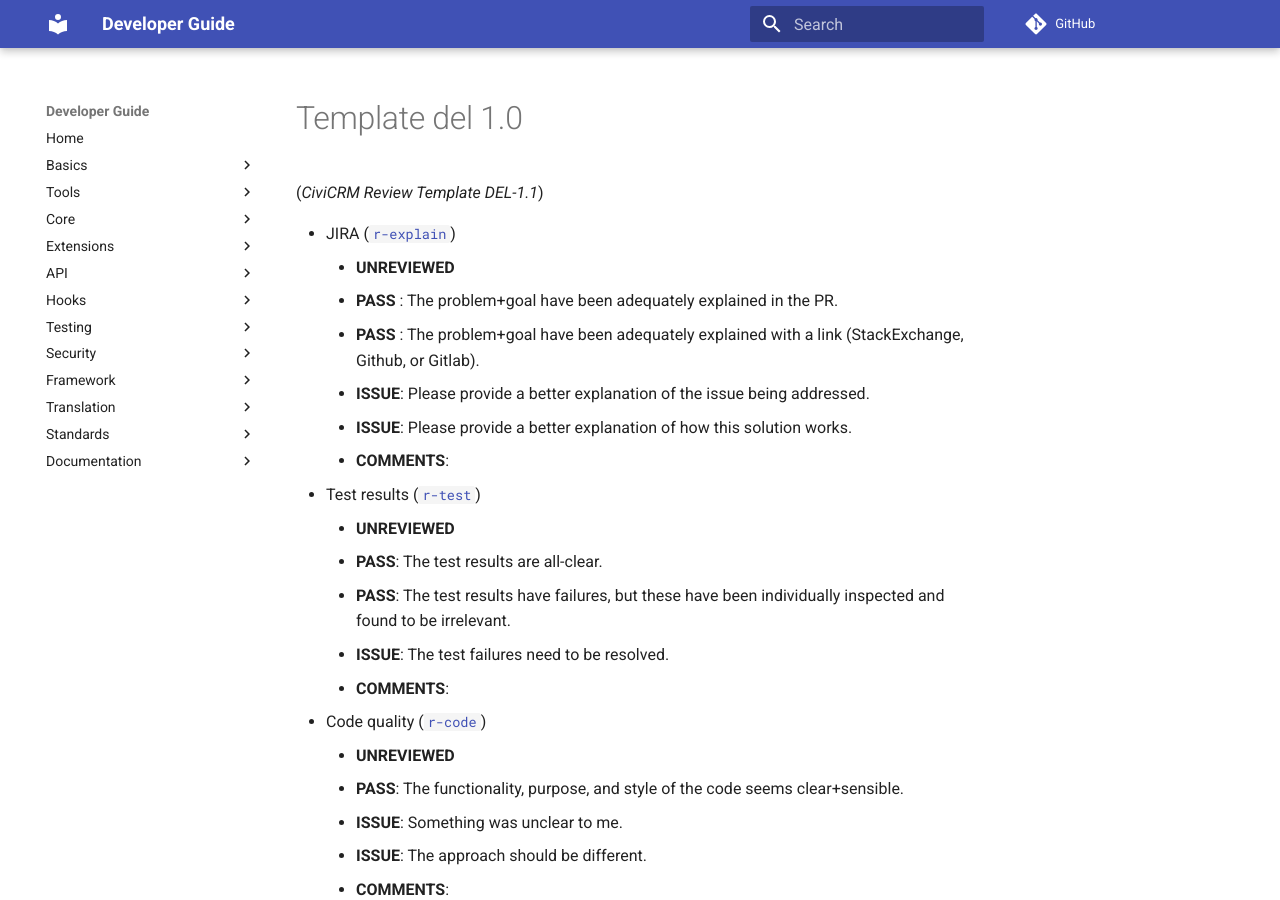
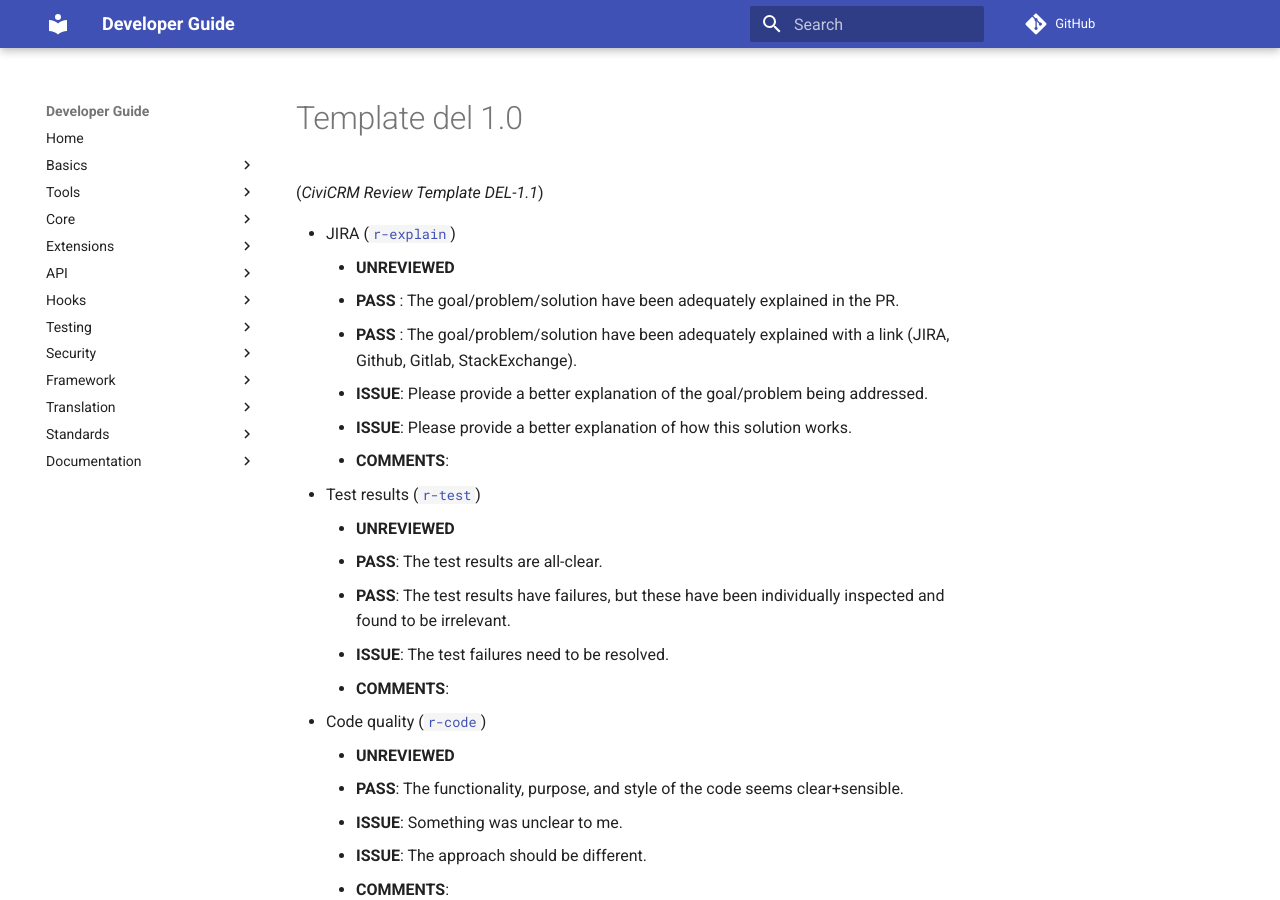
Before and after one commit to civicrm/civicrm-dev-docs, an MkDocs documentation site: the page built from docs/standards/review/template-del-1.0.md, in a window 1280 px wide and 900 px high. Built offline with MkDocs 1.6.1 and Material for MkDocs 9.7.7, drawn with Linux system fonts in a browser that asks for light colours; comment, search, counter and statistics services are not loaded; old or Windows-style settings are respelled for this version of MkDocs.

Commit message:
Update template-del-1.0.md

```diff
--- a/docs/standards/review/template-del-1.0.md
+++ b/docs/standards/review/template-del-1.0.md
@@ -4,9 +4,9 @@
 
 * JIRA ([`r-explain`](https://docs.civicrm.org/dev/en/latest/standards/review/#r-explain))
     * __UNREVIEWED__
-    * __PASS__ : The problem+goal have been adequately explained in the PR.
-    * __PASS__ : The problem+goal have been adequately explained with a link (StackExchange, Github, or Gitlab).
-    * __ISSUE__: Please provide a better explanation of the issue being addressed.
+    * __PASS__ : The goal/problem/solution have been adequately explained in the PR.
+    * __PASS__ : The goal/problem/solution have been adequately explained with a link (JIRA, Github, Gitlab, StackExchange).
+    * __ISSUE__: Please provide a better explanation of the goal/problem being addressed.
     * __ISSUE__: Please provide a better explanation of how this solution works.
     * __COMMENTS__: <!-- optional -->
 * Test results ([`r-test`](https://docs.civicrm.org/dev/en/latest/standards/review/#r-test))
```
